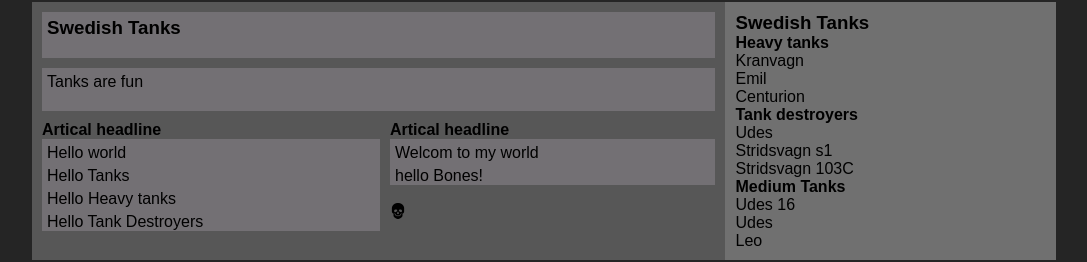
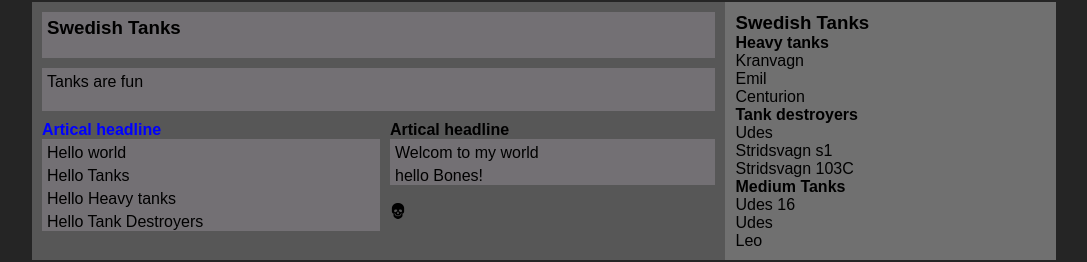
Before and after one commit to AsaExit/Front-End-Assignment-2-CSS, a plain HTML site: page index.html in a window 1280 px wide. Shown: the part 93-355 px from the top of the page, without its empty margins (96-1183 px from the left). Drawn offline with Linux system fonts and the light colour scheme.

Commit message:
Update styles.css

```diff
--- a/styles.css
+++ b/styles.css
@@ -123,6 +123,9 @@ main p {
     grid-area: artical1;
     background-color: #969696;
 }
+b{
+ color:blue;
+}
 
 .artical {
     grid-area: artical2;
```
